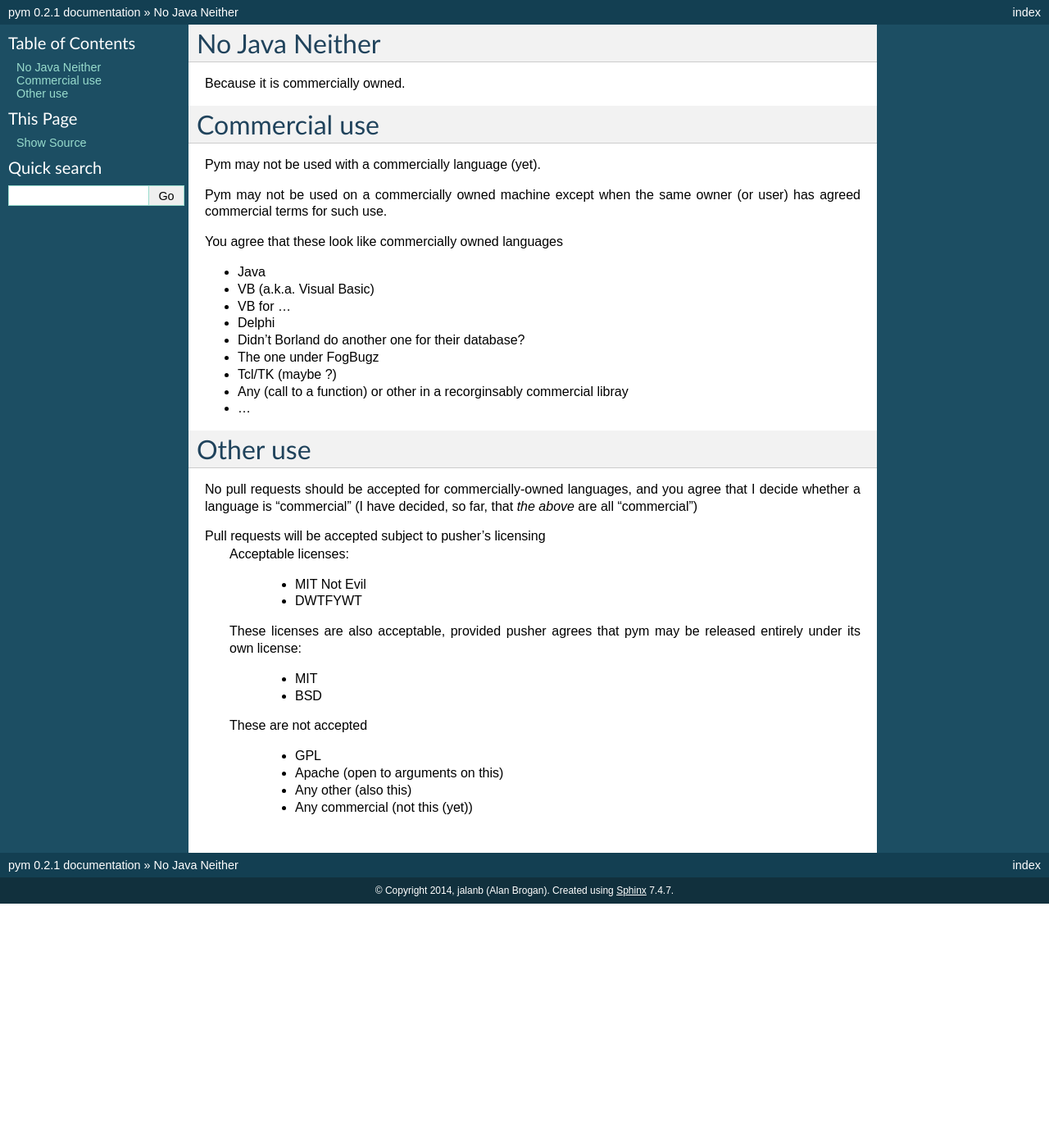
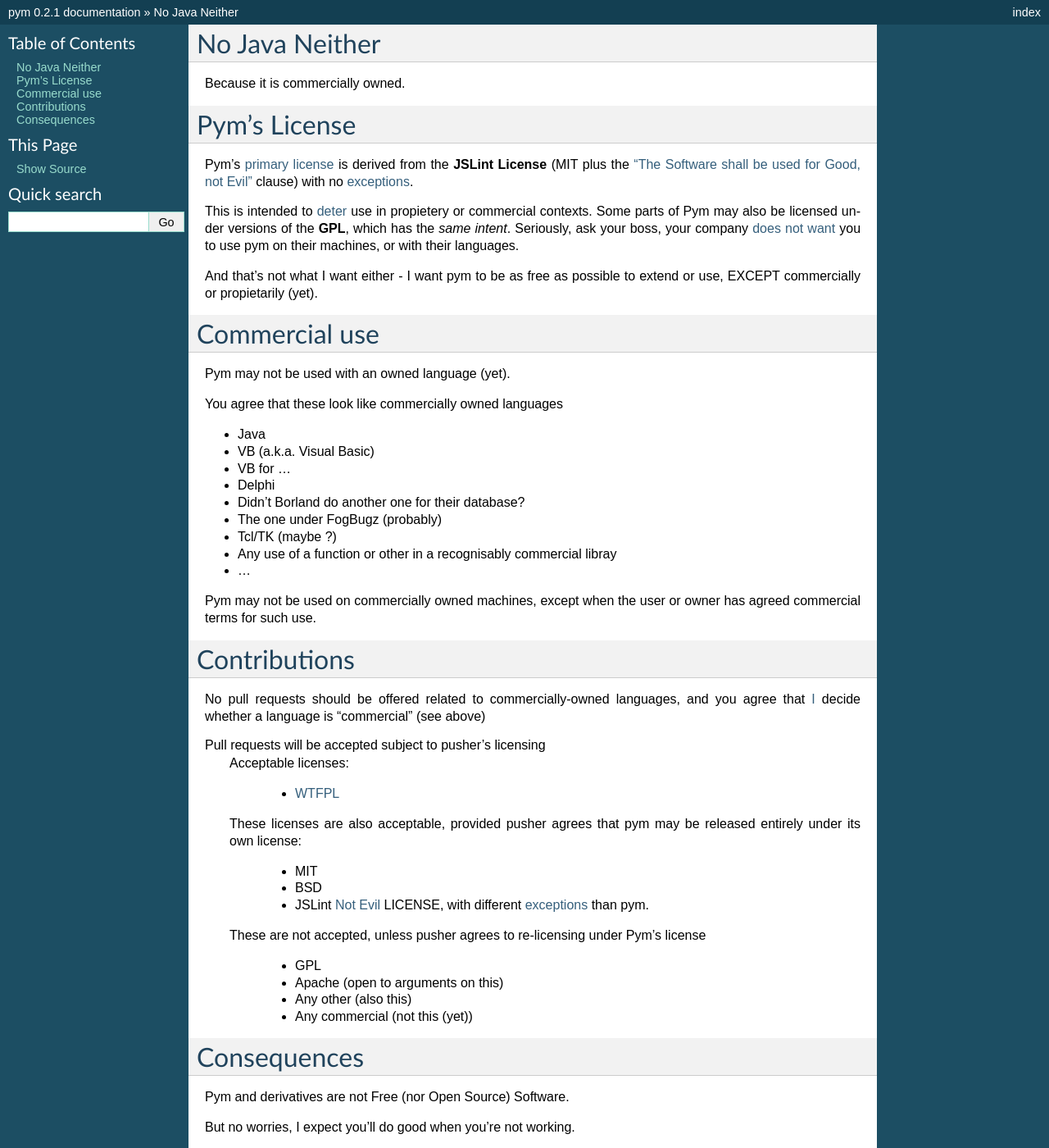
Before and after one commit to jalanb/pym, a Sphinx documentation site: the page built from docs/java.rst, in a window 1280 px wide and 1400 px high. Shown: the whole window at 82% size. Built offline with Sphinx 7.4.7, drawn with Linux system fonts in a browser that asks for light colours; formulas are drawn with MathJax 3.

Commit message:
Change License
SERIOSULY - you may not use this to make money
    unless you pay for that first

```diff
--- a/docs/java.rst
+++ b/docs/java.rst
@@ -8,12 +8,20 @@
 
 Because it is commercially owned.
 
+Pym's License
+=============
+
+Pym's `primary license <https://github.com/jalanb/pym/blob/master/LICENSE>`_ is derived from the **JSLint License** (MIT plus the `"The Software shall be used for Good, not Evil" <https://en.wikipedia.org/wiki/JSLint#License>`_ clause)  with no `exceptions <https://en.wikipedia.org/wiki/Douglas_Crockford#.22Good.2C_not_Evil.22>`_.
+
+
+This is intended to `deter <http://dev.hasenj.org/post/3272592502/ibm-and-its-minions>`_ use in propietery or commercial contexts. Some parts of Pym may also be licensed under versions of the **GPL**, which has the *same intent*. Seriously, ask your boss, your company `does not want <http://www.cnet.com/news/dont-be-evil-google-spurns-no-evil-software/?_escaped_fragment_=#!>`_ you to use pym on their machines, or with their languages.
+
+And that's not what I want either - I want pym to be as free as possible to extend or use, EXCEPT commercially or propietarily (yet).
+
 Commercial use
 ==============
 
-Pym may not be used with a commercially language (yet).
-
-Pym may not be used on a commercially owned machine except when the same owner (or user) has agreed commercial terms for such use.
+Pym may not be used with an owned language (yet).
 
 You agree that these look like commercially owned languages
 
@@ -22,28 +30,39 @@
 - VB for ...
 - Delphi
 - Didn't Borland do another one for their database?
-- The one under FogBugz
+- The one under FogBugz (probably)
 - Tcl/TK (maybe ?)
-- Any (call to a function) or other in a recorginsably commercial libray
+- Any use of a function or other in a recognisably commercial libray
 - ...
 
-Other use
-=========
+Pym may not be used on commercially owned machines, except when the user or owner has agreed commercial terms for such use.
 
-No pull requests should be accepted for commercially-owned languages, and you agree that I decide whether a language is "commercial" (I have decided, so far, that *the above* are all "commercial")
+Contributions
+=============
+
+No pull requests should be offered related to commercially-owned languages, and you agree that `I <https://github.com/jalanb/pym/commit/18399d72da63b3838847487a3c4ded8238f15541>`_ decide whether a language is "commercial" (see above)
 
 Pull requests will be accepted subject to pusher's licensing
     Acceptable licenses:
 
-       - MIT Not Evil
-       - DWTFYWT
+       - `WTFPL <https://en.wikipedia.org/wiki/WTFPL#Reception>`_
     These licenses are also acceptable, provided pusher agrees that pym may be released entirely under its own license:
 
         - MIT
         - BSD
-    These are not accepted
+        - JSLint `Not Evil <https://en.wikipedia.org/wiki/JSLint#License>`_ LICENSE, with different `exceptions <http://dev.hasenj.org/post/3272592502/ibm-and-its-minions>`_ than pym.
+
+    These are not accepted, unless pusher agrees to re-licensing under Pym's license
 
         - GPL
         - Apache (open to arguments on this)
         - Any other (also this)
         - Any commercial (not this (yet))
+
+
+Consequences
+============
+
+Pym and derivatives are not Free (nor Open Source) Software.
+
+But no worries, I expect you'll do good when you're not working.
```
Also changed, not shown: 1 other file.
